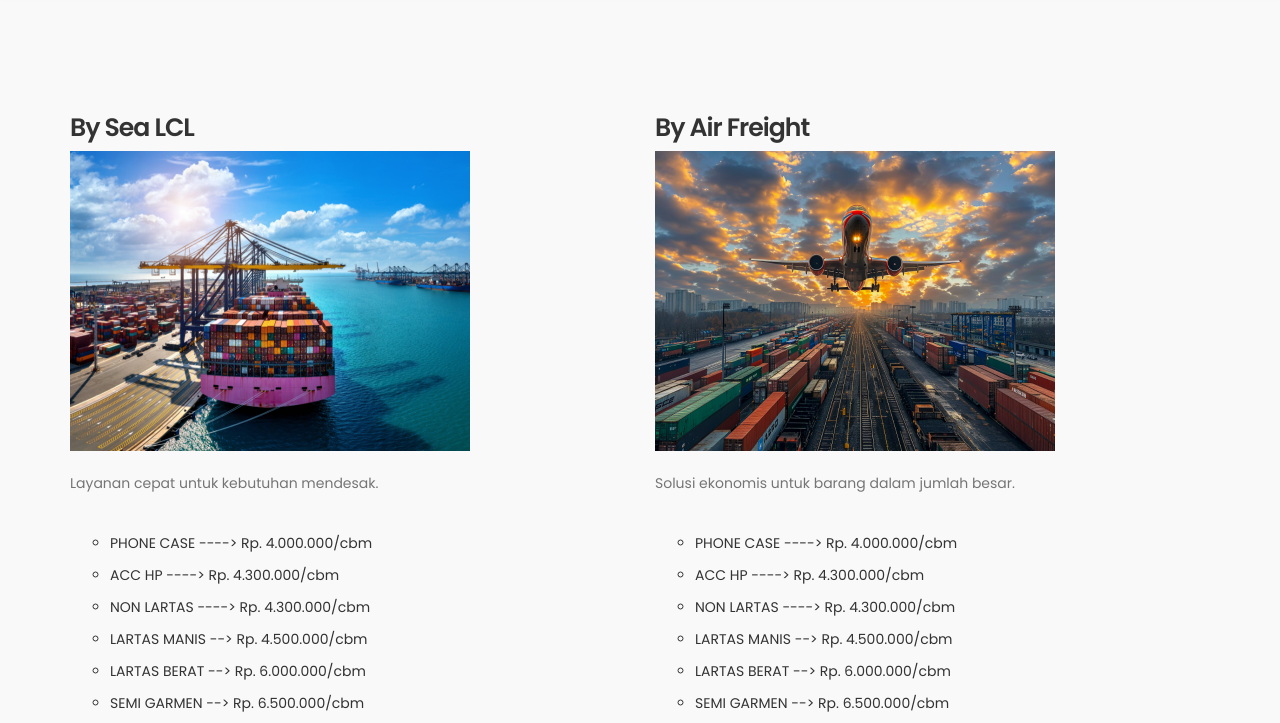
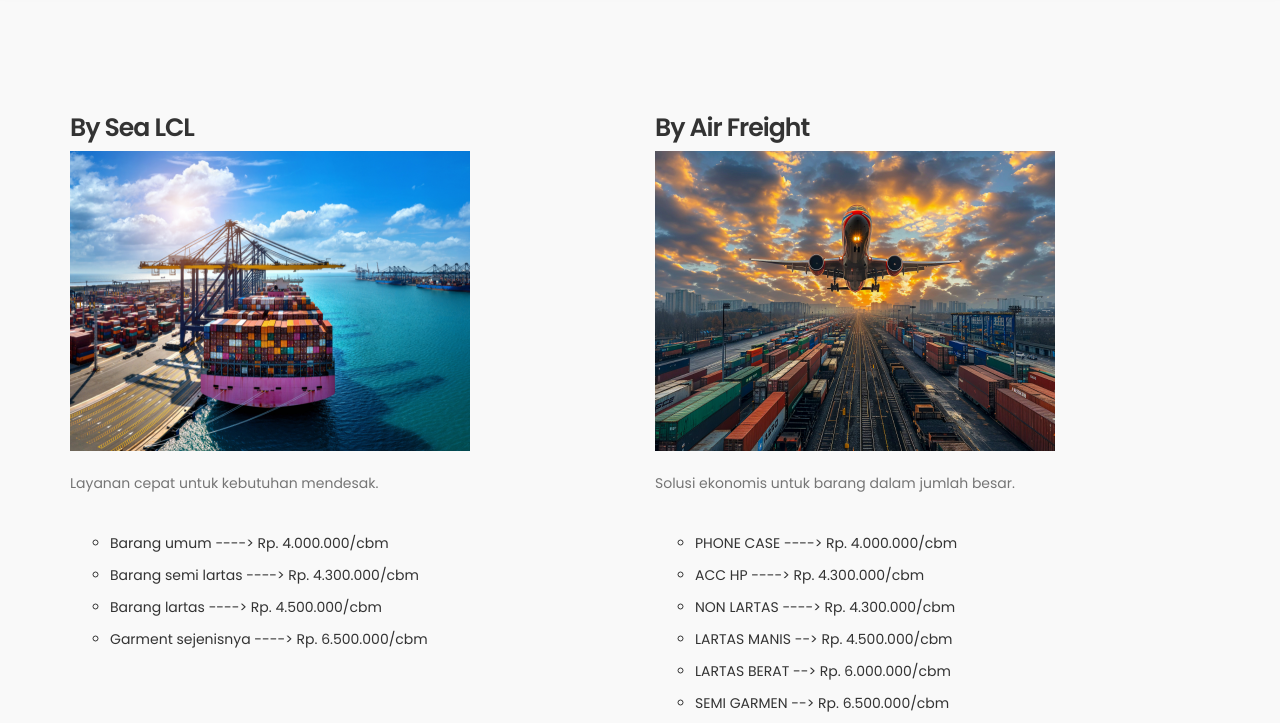
Before and after one commit to muhamademiralfani/artomoro, a plain HTML site: page price.html in a window 1280 px wide. Shown: the part 77-800 px from the top of the page. Drawn offline with nearby package versions, Linux system fonts and the light colour scheme; a script that the page names is missing.

Commit message:
Update title dan juga price

```diff
--- a/price.html
+++ b/price.html
@@ -1,7 +1,7 @@
 <!DOCTYPE html>
 <html lang="en">
   <head>
-    <title>Health Template - News Page</title>
+    <title>Artomoro Iluva Cargo</title>
     <!--
 
 Template 2098 Health
@@ -90,13 +90,10 @@ http://www.tooplate.com/view/2098-health
               </p>
 
               <ul>
-                <li><span>PHONE CASE ----> Rp. 4.000.000/cbm</span></li>
-                <li><span>ACC HP ----> Rp. 4.300.000/cbm</span></li>
-                <li><span>NON LARTAS ----> Rp. 4.300.000/cbm</span></li>
-                <li><span>LARTAS MANIS --> Rp. 4.500.000/cbm</span></li>
-                <li><span>LARTAS BERAT --> Rp. 6.000.000/cbm</span</li>
-                <li><span>SEMI GARMEN --> Rp. 6.500.000/cbm</span></li>
-                <li><span>HOT ITEM --> Rp. 6.500.000/cbm</span></li>
+                <li><span>Barang umum ----> Rp. 4.000.000/cbm</span></li>
+                <li><span>Barang semi lartas ----> Rp. 4.300.000/cbm</span></li>
+                <li><span>Barang lartas ----> Rp. 4.500.000/cbm</span></li>
+                <li><span>Garment sejenisnya ----> Rp. 6.500.000/cbm</span></li>
               </ul>
             </div>
           </div>
```
Also changed, not shown: index.html (+3 -3 lines).
